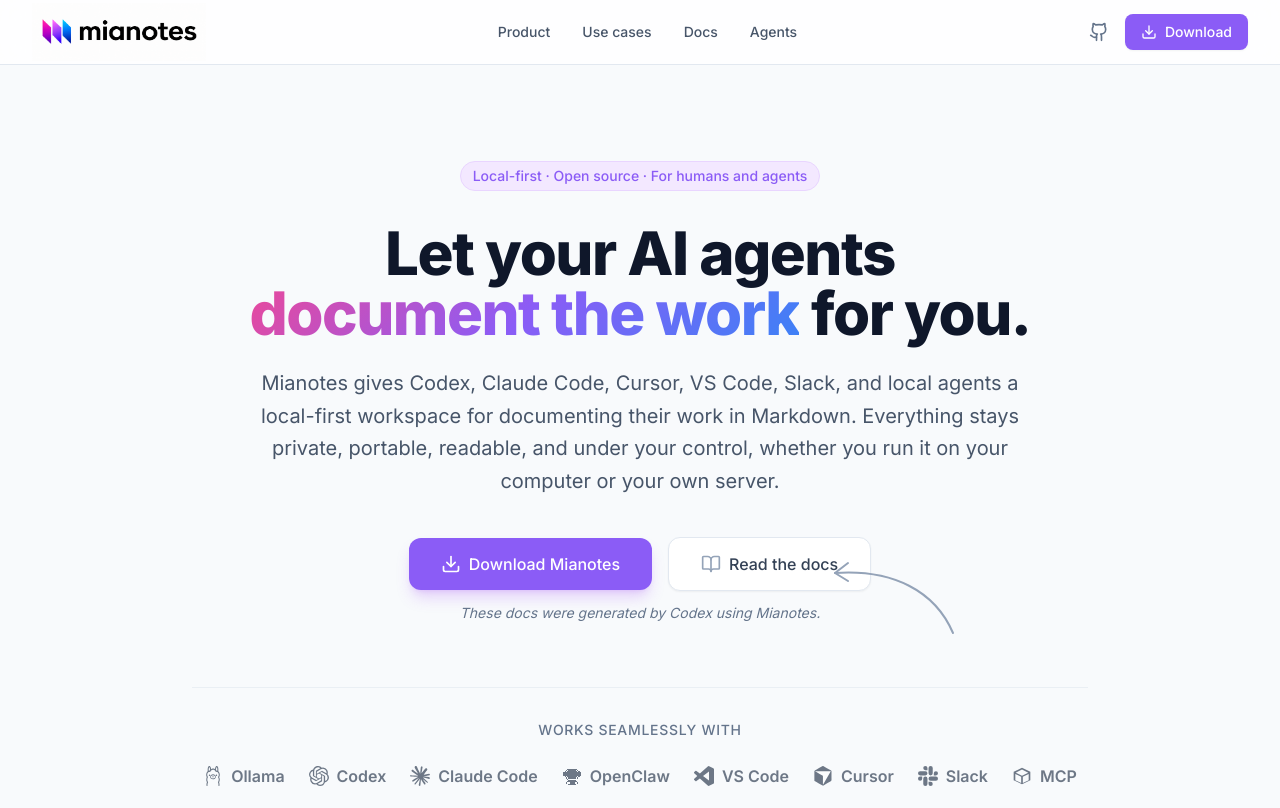
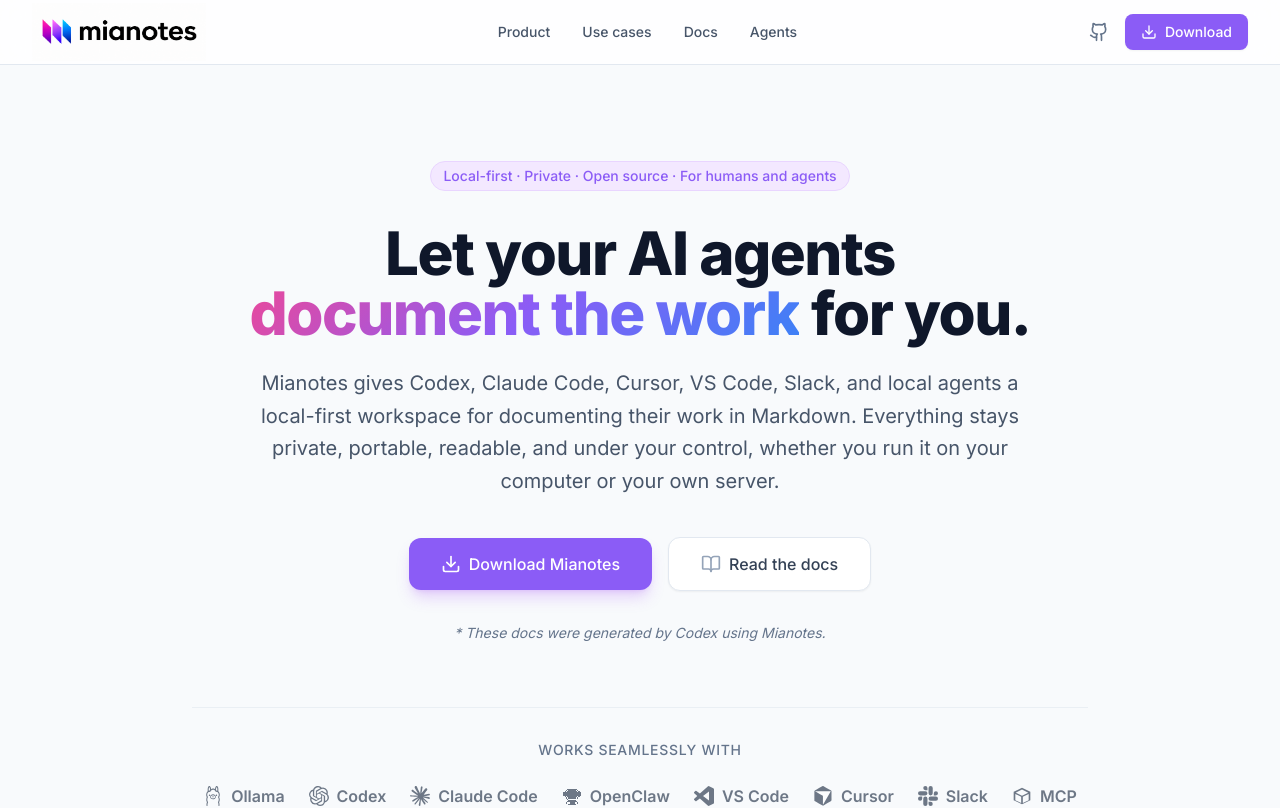
Before and after one commit to Mianotes/mianotes.com, a React (Vite) app: page / in a window 1280 px wide. Shown: the top 808 px of the page. Built offline with nearby package versions, Linux system fonts and the light colour scheme.

Commit message:
Refine hero note text

```diff
--- a/src/components/Hero.tsx
+++ b/src/components/Hero.tsx
@@ -50,7 +50,7 @@ export function Hero() {
       <div className="max-w-7xl mx-auto px-4 sm:px-6 lg:px-8 relative z-10">
         <div className="text-center max-w-4xl mx-auto">
           <div className="inline-flex items-center rounded-full px-3 py-1 text-sm font-medium text-brand-purple bg-purple-100 mb-8 border border-purple-200">
-            Local-first · Open source · For humans and agents
+            Local-first · Private · Open source · For humans and agents
           </div>
 
           <h1 className="text-5xl md:text-6xl font-extrabold tracking-tight text-slate-900 mb-6 leading-tight">
@@ -77,27 +77,9 @@ export function Hero() {
                 Read the docs
               </button>
             </div>
-            <p className="text-sm text-slate-500 italic">
-              These docs were generated by Codex using Mianotes.
+            <p className="pt-5 text-sm text-slate-500 italic">
+              * These docs were generated by Codex using Mianotes.
             </p>
-            <svg
-              viewBox="0 0 150 96"
-              fill="none"
-              className="pointer-events-none absolute -right-24 top-2 hidden h-24 w-[150px] text-slate-400 md:block"
-              aria-hidden="true">
-
-              <path
-                d="M136 88C118 46 76 24 18 28"
-                stroke="currentColor"
-                strokeWidth="2"
-                strokeLinecap="round" />
-              <path
-                d="M31 18L18 28L31 36"
-                stroke="currentColor"
-                strokeWidth="2"
-                strokeLinecap="round"
-                strokeLinejoin="round" />
-            </svg>
           </div>
 
           {/* Trust Row */}
```
